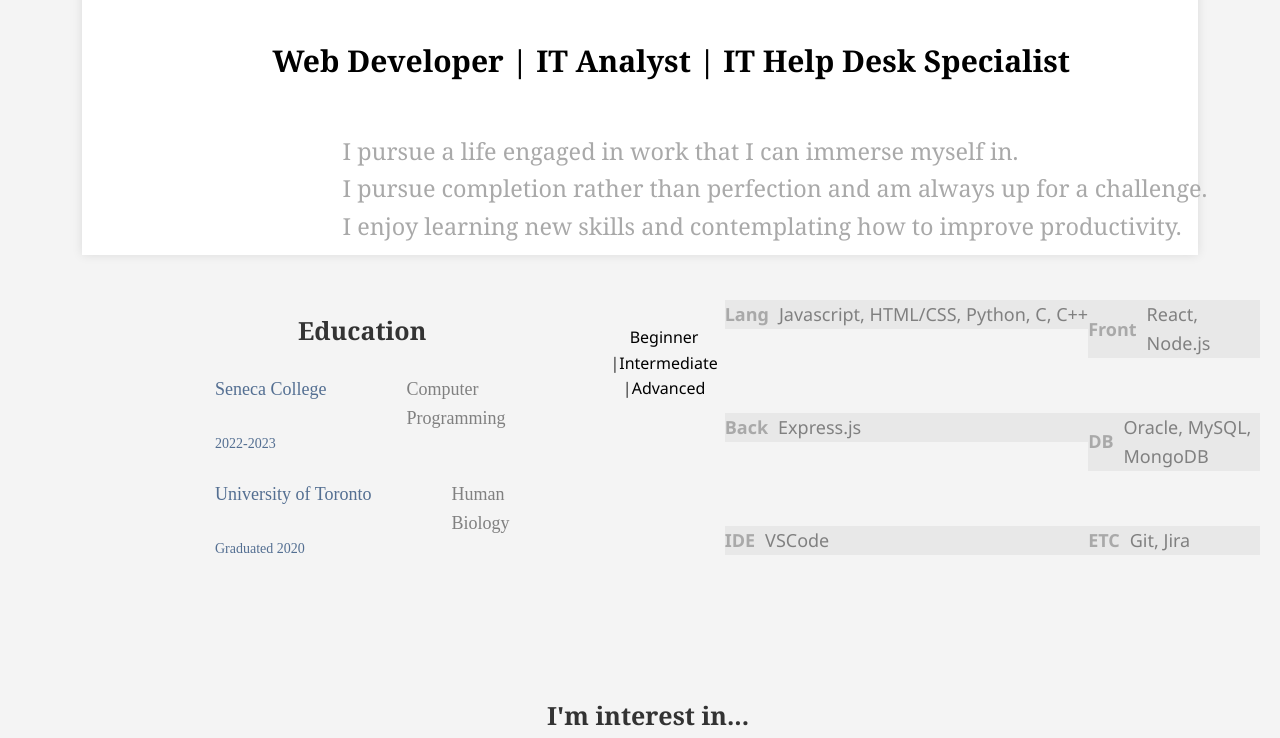
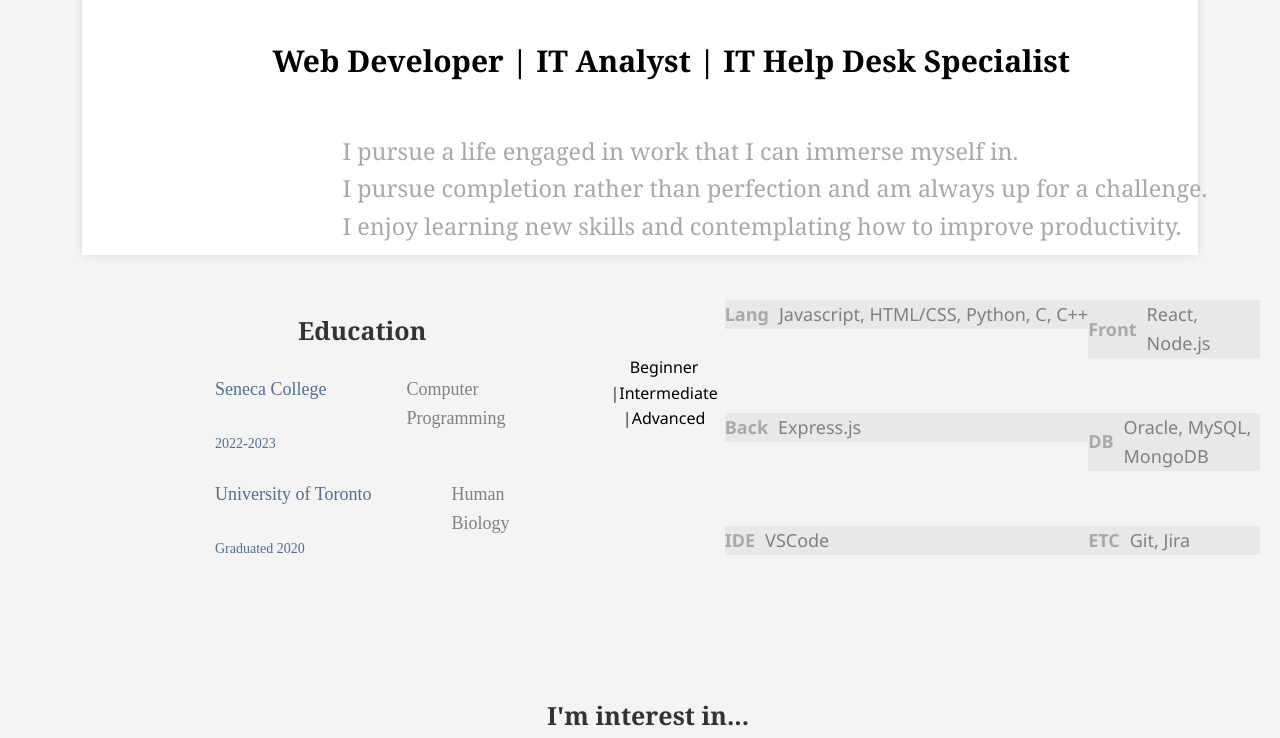
Before and after one commit to yejin2329/portfolio1, a React (Create React App) app: page /about-me in a window 1280 px wide. Shown: the part 392-1130 px from the top of the page. Built offline with nearby package versions, Linux system fonts and the light colour scheme.

Commit message:
modified

```diff
--- a/src/App.css
+++ b/src/App.css
@@ -349,7 +349,7 @@ p, .skill, .course-section, .interest-container {
   padding:0px;
 
   align-items:right;
-  margin-top: 50px;
+  margin-top: 80px;
   margin-left:-50px;
 }
 
@@ -407,7 +407,8 @@ p, .skill, .course-section, .interest-container {
 }
 
 .institution{
-  color:rgba(9, 48, 99, 0.682)
+  color:#093063ae;
+  margin-left: 0px;
 }
 
 .program{
```
